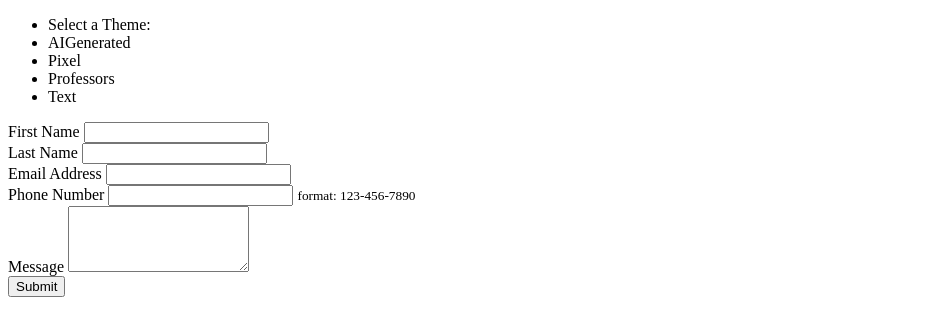
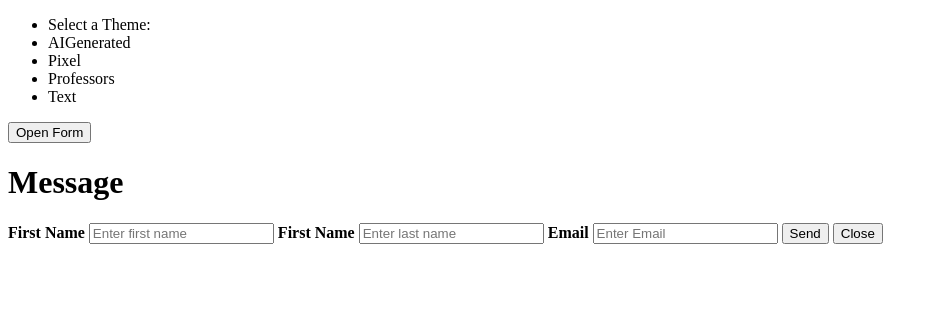
Before and after one commit to mwang840/SuperSix, a website: page email.html in a window 1280 px wide. Shown: the whole page, without its empty margins (0-938 px from the left). Drawn offline with nearby package versions, Linux system fonts and the light colour scheme.

Commit message:
email form and email js changes

```diff
--- a/email.html
+++ b/email.html
@@ -2,8 +2,11 @@
 <html>
   <head>
     <title>Contact Form</title>
-    <script type="text/javascript" src="https://cdn.jsdelivr.net/npm/@emailjs/browser@3/dist/email.min.js"></script>
-    <script src="js/email.js" ></script>
+    <script
+      type="text/javascript"
+      src="https://cdn.jsdelivr.net/npm/@emailjs/browser@3/dist/email.min.js"
+    ></script>
+    <script src="js/email.js"></script>
   </head>
   <body>
     <ul class="styleBar">
@@ -13,30 +16,34 @@
       <li id="stylechange" onclick="changeSheet(2)">Professors</li>
       <li id="stylechange" onclick="changeSheet(3)">Text</li>
     </ul>
-    <form id="contact-form">
-        <div class="form-group">
-            <label for="user_fname">First Name</label>
-            <input type="text" id="user_fname" name="user_fname" required>
+    <!-- A button to open the popup form -->
+    <button class="open-button" onclick="openForm()">Open Form</button>
+
+    <!-- The form -->
+    <div class="form-popup" id="myForm">
+      <form id="contact-form" class="form-container">
+        <h1>Message</h1>
+        <label for="user_fname"><b>First Name</b></label>
+        <input
+          type="text"
+          placeholder="Enter first name"
+          id="user_fname"
+          required
+        />
+        <label for="user_lname"><b>First Name</b></label>
+        <input
+          type="text"
+          placeholder="Enter last name"
+          id="user_lname"
+          required
+        />
+        <label for="email"><b>Email</b></label>
+        <input type="text" placeholder="Enter Email" name="user_email" required />
+        <button type="submit" class="btn">Send</button>
+        <button type="button" class="btn cancel" onclick="closeForm()">
+          Close
+        </button>
+      </form>
     </div>
-        <div class="form-group">
-            <label for="user_lname">Last Name</label>
-            <input type="text" id="user_lname" name="user_lname" required>
-        </div>
-        <div class="form-group">
-            <label for="user_email">Email Address</label>
-            <input type="email" id="user_email" name="user_email" required>
-        </div>
-        <div class="form-group">
-            <label for="user_phone">Phone Number</label>
-            <input type="tel" id="user_phone" name="user_phone" pattern="[0-9]{3}-[0-9]{3}-[0-9]{4}" required>
-            <small>format: 123-456-7890</small>
-        </div>
-        <div class="form-group">
-            <label for="user_message">Message</label>
-            <textarea id="user_message" name="user_message" rows="4" required></textarea>
-        </div>
-        <div id="error-message" class="error-message"></div>
-        <button type="submit">Submit</button>
-    </form>
   </body>
 </html>
--- a/js/email.js
+++ b/js/email.js
@@ -38,3 +38,11 @@ window.onload = function() {
       }
   });
 };
+
+function openForm() {
+    document.getElementById("myForm").style.display = "block";
+  }
+
+  function closeForm() {
+    document.getElementById("myForm").style.display = "none";
+  }
```
Lines whose indentation alone changed are shown as unchanged.
